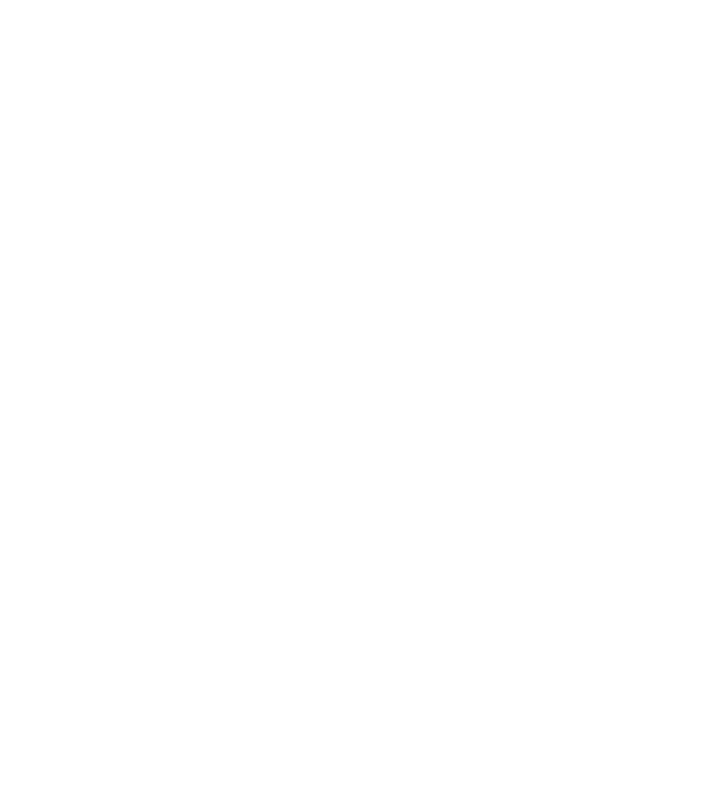
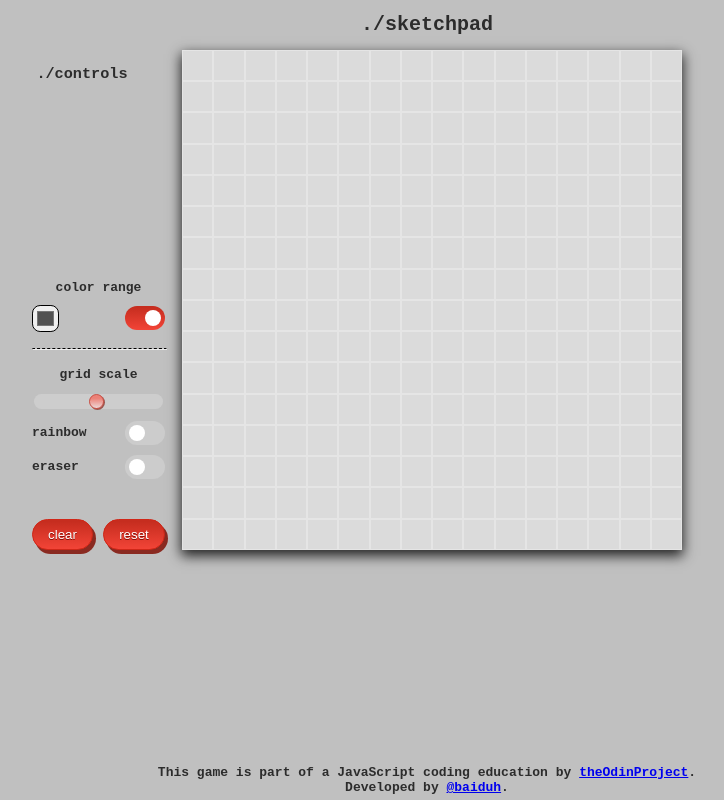
Before and after one commit to asaks84/theOdinProject-lessons, a plain HTML site: page projects/sketchpad/index.html in a window 1280 px wide. Shown: the whole page, without its empty margins (213-937 px from the left). Drawn offline with Linux system fonts and the light colour scheme.

Commit message:
Project Sketchpad finished

```diff
--- a/projects/sketchpad/index.html
+++ b/projects/sketchpad/index.html
@@ -9,11 +9,8 @@
     <meta name="description" content="This is another project to the Odin Project.
     To create a sketchpad with some functions. Read text below">
 
-    <!-- Create a webpage with a 16x16 grid of square divs.
-         Create the divs using JavaScript. Don’t try making them by hand
-         with copy and pasting in your HTML file!
-         It’s best to put your grid squares inside another “container” div
-         (which can go directly in your HTML).
+    <!--
+        Create a webpage with a 16x16 grid of square divs.
 
          There are several different ways to make the divs appear as a grid (versus just one on each line). Feel free to use any or play with each of them:
          - float/clear
@@ -58,11 +55,60 @@
     <title>SKETCHPAD</title>
 
     <link rel="stylesheet" href="./style.css">
-    <script src="./script.js" defer></script>
 </head>
 
 <body>
+    <div id="contianer">
+        <header>
+            <h1>./sketchpad</h1>
+        </header>
+        <div id="content" class="flex">
+            <div id="controls" class="alignControls flex">
+                <h3>./controls</h3>
+                <div class="control flex">
+                    <h4>color range</h4>
+                    <div class="flex">
+                        <input class="changeColor" type="color">
+                        <label class="switch">
+                            <input type="radio" name="control" class="changeColor" value="colorPicker" checked>
+                            <span class="slider"></span>
+                        </label>
+                    </div>
+                    <hr>
+                    <h4>grid scale</h4>
+                    <div class="flex">
+                        <input type="range" value="16" min="1" max="32" step="1">
+                    </div>
+                    <div class="flex disable">
+                        <h4>rainbow</h4>
+                        <label class="switch">
+                            <input type="radio" name="control" class="color" value="rainbow">
+                            <span class="slider"></span>
+                        </label>
+                    </div>
+                    <div class="flex">
+                        <h4>eraser</h4>
+                        <label class="switch">
+                            <input type="radio" name="control" class="color" value="eraser">
+                            <span class="slider"></span>
+                        </label>
+                    </div>
+                    <div class="flex">
+                        <button id="clear" class="control">clear</button> <button id="reset" class="control">reset</button>
+                    </div>
 
+                </div>
+            </div>
+            <div id="grid"></div>
+            <div class="alignControls"></div>
+        </div>
+    </div>
+    <footer>
+        <h4>This game is part of a JavaScript coding education by <a href="http://theodinproject.com">theOdinProject</a>.</h4>
+        <h4>Developed by <a href="https://github.com/baiduh">@baiduh</a>.</h4>
+
+    </footer>
+    <script src="./script.js"></script>
 </body>
 
 </html>
--- a/projects/sketchpad/script.js
+++ b/projects/sketchpad/script.js
@@ -0,0 +1,95 @@
+const controls = document.querySelectorAll('input[name=control]');
+const grid = document.querySelector('#grid');
+const reset = document.querySelector('#reset');
+const clear = document.querySelector('#clear');
+const colorPicker = document.querySelector("input[type=color]");
+const sizeSelect = document.querySelector("input[type=range]");
+
+
+// DEFAULTS
+
+const defaultMode = controls[0];
+const defaultSize = 16;
+const defaultColor = '#525252';
+const eraser = '#dbdbdb'
+
+let option = document.querySelector('input[name=control]:checked').value;
+let size = defaultSize;
+let color = defaultColor;
+
+
+// SETTINGS FUNCTIONS
+
+colorPicker.setAttribute('value', defaultColor);
+colorPicker.onchange = (e) => setColor(e.target.value);
+sizeSelect.onchange = (e) => setGridSize(e.target.value);
+
+function setGridSize(e) {
+    size = e;
+    clearGrid();
+}
+
+function setMode() {
+    option = document.querySelector('input[name=control]:checked').value;
+
+    switch (option) {
+        case 'colorPicker':
+            setColor(colorPicker.value)
+            break;
+        case 'eraser':
+            setColor(eraser)
+            break;
+    }
+};
+
+function setColor(newColor) {
+    color = newColor;
+};
+
+
+// GRID CHANGES
+
+function rainbow() {
+    const randomR = Math.floor(Math.random() * 256)
+    const randomG = Math.floor(Math.random() * 256)
+    const randomB = Math.floor(Math.random() * 256)
+    return color = `rgb(${randomR}, ${randomG}, ${randomB})`
+}
+
+function changeColor(e) {
+    if(option == 'rainbow'){ rainbow() };
+    this.style.backgroundColor = color;
+};
+
+function gridGenerator(gridSize) {
+    const area = gridSize * gridSize;
+
+    grid.style.cssText = `grid-template-columns: repeat(${gridSize}, 1fr);
+        grid-template-rows: repeat(${gridSize}, 1fr);`
+
+    for (i = 1; i <= area; i++) {
+        const gridContent = document.createElement('div');
+        gridContent.addEventListener('mouseleave', changeColor)
+        grid.appendChild(gridContent);
+
+    };
+};
+
+function clearGrid() {
+    while (grid.firstChild) {
+        grid.removeChild(grid.firstChild);
+    };
+    gridGenerator(size);
+};
+
+function restart() {
+    size = defaultSize
+    clearGrid();
+    colorPicker.value = defaultColor;
+    defaultMode.click();
+};
+
+reset.addEventListener('click', restart);
+clear.addEventListener('click', clearGrid);
+controls.forEach((e) => e.addEventListener('click', setMode));
+gridGenerator(size);
--- a/projects/sketchpad/style.css
+++ b/projects/sketchpad/style.css
@@ -0,0 +1,214 @@
+:root {
+    --gridBg: #dbdbdb;
+}
+
+html, body {
+    background-color: rgb(192, 192, 192);
+    color: rgb(44, 44, 44);
+    font-family: monospace;
+    font-size: 13px;
+    text-align: center;
+    min-height: 100%;
+    margin: 0;
+    padding: 0;
+    border: 0;
+}
+
+.flex {
+    display: flex;
+}
+
+#container {
+    height: 100%;
+    transition: background-color 0.5s linear;
+    width: 100%;
+}
+
+header h1 {
+    font-size: 20px;
+    margin-top: 0;
+    /* to fix overflow */
+    padding-top: .67em;
+}
+
+h4 {
+    margin: 0;
+}
+
+#content {
+    justify-content: center;
+    align-items: flex-end;
+    gap: 50px;
+}
+
+#grid {
+    flex-shrink: 0;
+    width: 500px;
+    height: 500px;
+    box-shadow: 0px 5px 12px 1px rgba(0, 0, 0, 0.82);
+    background-color: var(--gridBg);
+    display: grid;
+
+}
+
+#grid div {
+    border: 1px solid #e5e5e5
+}
+
+.alignControls {
+    flex-direction: column;
+    height: 500px;
+    width: 100px;
+}
+
+.alignControls:first-child {
+    flex-shrink: 0;
+    margin-left: 10px;
+}
+
+.control {
+    justify-content: start;
+    flex-direction: column;
+    margin-right: auto;
+    gap: 10px;
+}
+
+.control .flex {
+    align-items: center;
+    gap: 10px;
+}
+
+.control .flex:last-child {
+    margin-top: 30px;
+}
+
+hr {
+    border-top: 1px dashed #000000;
+    width: 100%;
+}
+
+#controls h3 {
+    margin-bottom: auto;
+}
+
+.disabled {
+    pointer-events: none;
+    opacity: .3;
+}
+
+.switch {
+    position: relative;
+    display: inline-block;
+    width: 40px;
+    height: 24px;
+    margin-left: auto;
+}
+
+.switch input[type=radio] {
+    opacity: 0;
+    width: 0;
+    height: 0;
+}
+
+.slider {
+    position: absolute;
+    cursor: pointer;
+    top: 0;
+    left: 0;
+    right: 0;
+    bottom: 0;
+    background-color: #ccc;
+    transition: .3s;
+    border-radius: 34px;
+}
+
+.changeColor input[type=radio] {
+    left: 25px;
+}
+
+input[type=color] {
+    width: 27px;
+    height: 27px;
+    border-radius: 30%;
+}
+
+.slider:before {
+    position: absolute;
+    content: "";
+    height: 16px;
+    width: 16px;
+    left: 4px;
+    bottom: 4px;
+    background-color: white;
+    transition: .4s;
+    border-radius: 50%;
+}
+
+input:checked+.slider {
+    background: linear-gradient(to bottom, #c62d1f 5%, #f24437 100%);
+    background-color: #c62d1f;
+}
+
+input:checked+.slider:before {
+    transform: translateX(16px);
+}
+
+input[type='range'] {
+    -webkit-appearance: none;
+    background: #d3d3d3;
+    outline: none;
+    opacity: 0.7;
+    -webkit-transition: .2s;
+    transition: opacity .2s;
+    border-radius: 10px;
+}
+
+input[type='range']::-moz-range-thumb {
+    appearance: none;
+    background-color: #c62d1f;
+    width: 20px;
+    height: 20px;
+}
+
+input[type='range']::-webkit-slider-thumb {
+    appearance: none;
+    box-shadow: 1px 1px 0px 0px #8a2a21;
+    background: linear-gradient(to bottom, #ff6759 25%, #ffe1e1 100%);
+    background-color: #c62d1f;
+    border: 1px solid #d02718;
+    width: 15px;
+    height: 15px;
+    border-radius: 50%;
+}
+
+button.control {
+    box-shadow: 3px 4px 0px 0px #8a2a21;
+    background: linear-gradient(to bottom, #c62d1f 5%, #f24437 100%);
+    background-color: #c62d1f;
+    border-radius: 18px;
+    border: 1px solid #d02718;
+    display: inline-block;
+    cursor: pointer;
+    color: #ffffff;
+    padding: 7px 15px;
+    text-decoration: none;
+    text-shadow: 0px 1px 0px #810e05;
+}
+
+button.control:hover {
+    background: linear-gradient(to bottom, #f24437 5%, #c62d1f 100%);
+    background-color: #f24437;
+}
+
+button.control:active {
+    position: relative;
+    top: 1px;
+}
+
+footer{
+    position: absolute;
+    bottom: 0;
+    width: 100%;
+    text-align: center;
+    padding-bottom: 5px;
+}
```
Also changed, not shown: projects/sketchpad/README.md.
